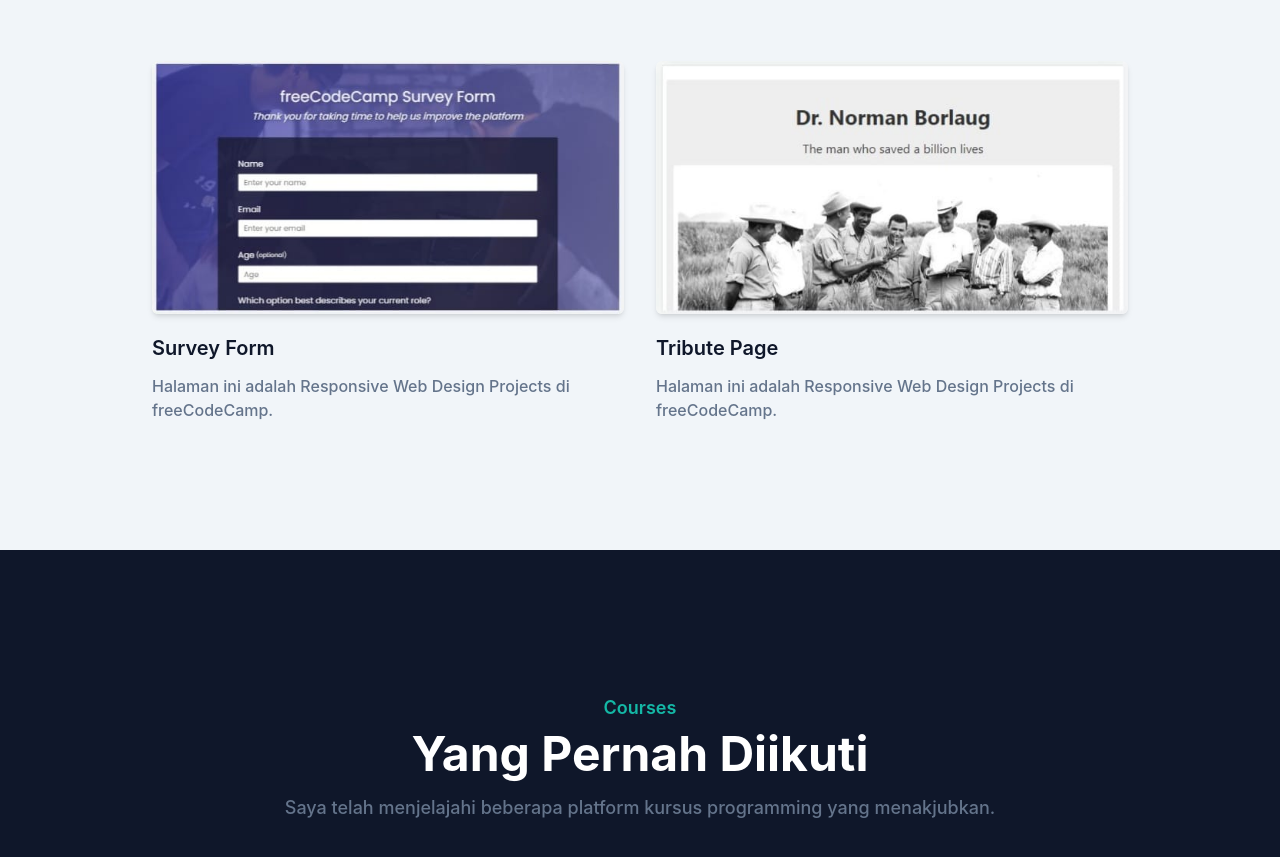
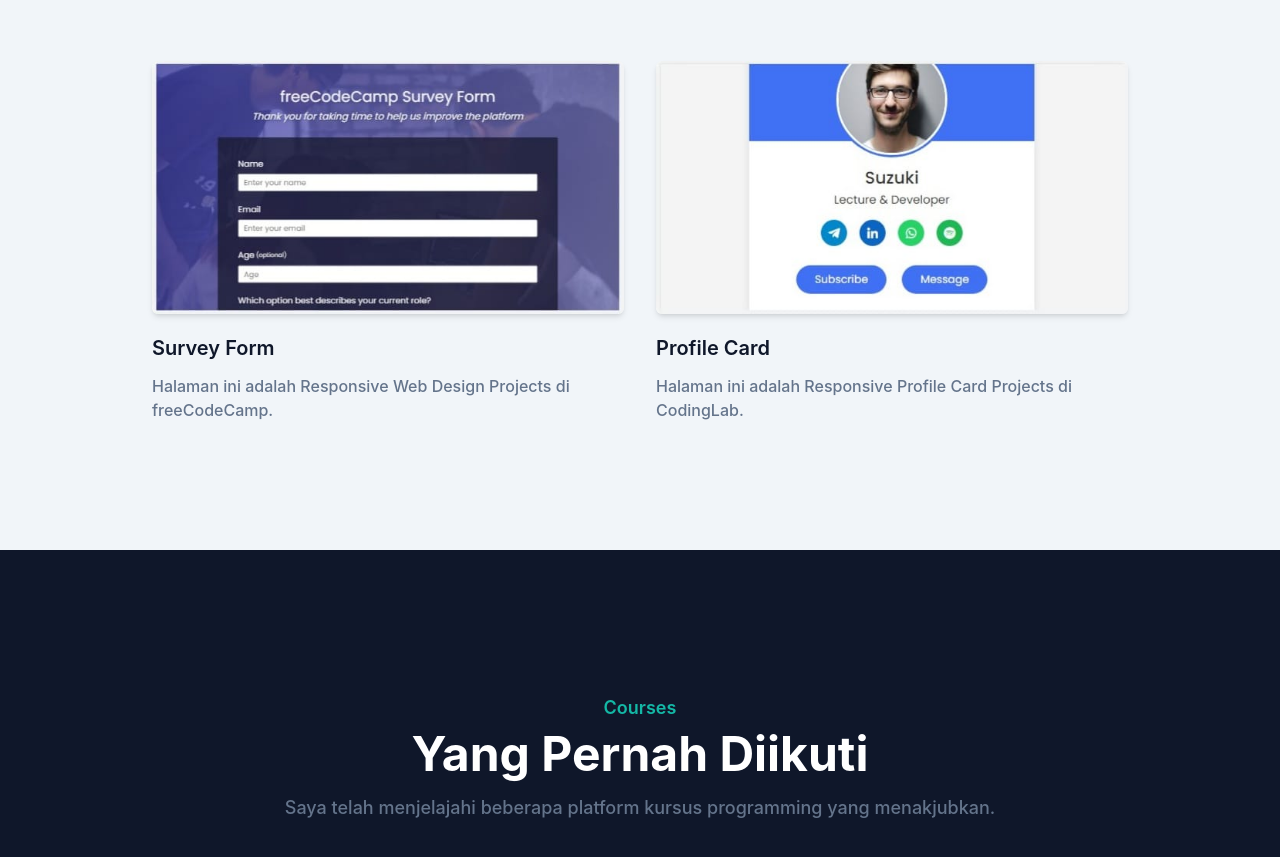
Before and after one commit to richardgery/portfolio-tailwind-css, a website: page index.html in a window 1280 px wide. Shown: the part 1981-2838 px from the top of the page. Drawn offline with Linux system fonts and the light colour scheme.

Commit message:
Feat: Update Portfolio Section

```diff
--- a/index.html
+++ b/index.html
@@ -388,18 +388,18 @@
           <div class="mb-12 p-4 md:w-1/2">
             <div class="overflow-hidden rounded-md shadow-md">
               <img
-                src="dist/img/portfolio/tribute.jpeg"
-                alt="Tribute Page"
+                src="dist/img/portfolio/profile.jpeg"
+                alt="Profile Card"
                 width="w-full"
               />
             </div>
             <h3
               class="mb-3 mt-5 text-xl font-semibold text-dark dark:text-white"
             >
-              Tribute Page
+              Profile Card
             </h3>
             <p class="text-base font-medium text-secondary">
-              Halaman ini adalah Responsive Web Design Projects di freeCodeCamp.
+              Halaman ini adalah Responsive Profile Card Projects di CodingLab.
             </p>
           </div>
         </div>
```
Also changed, not shown: dist/img/portfolio/profile.jpeg (added), dist/img/portfolio/tribute.jpeg (deleted).
